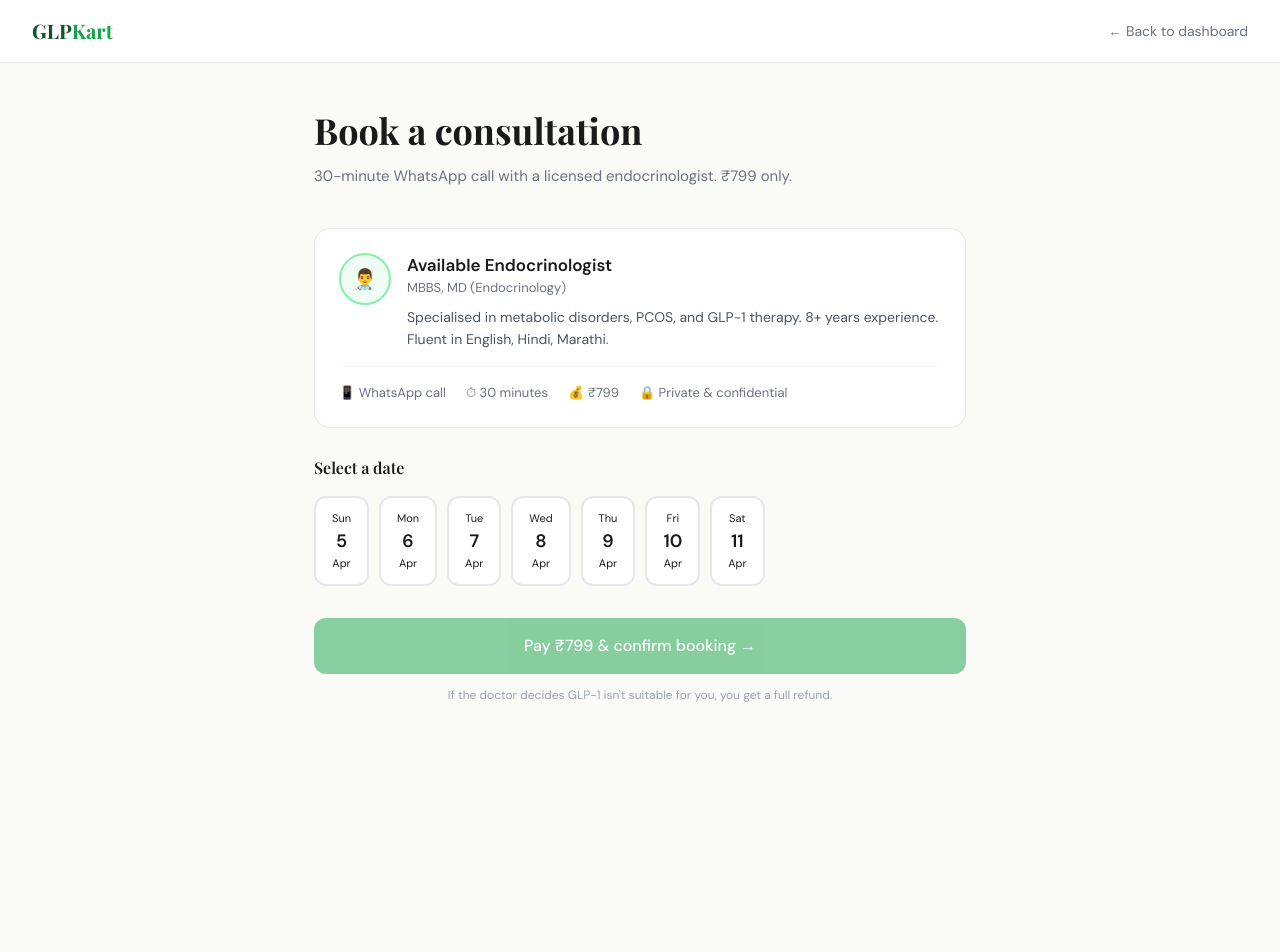
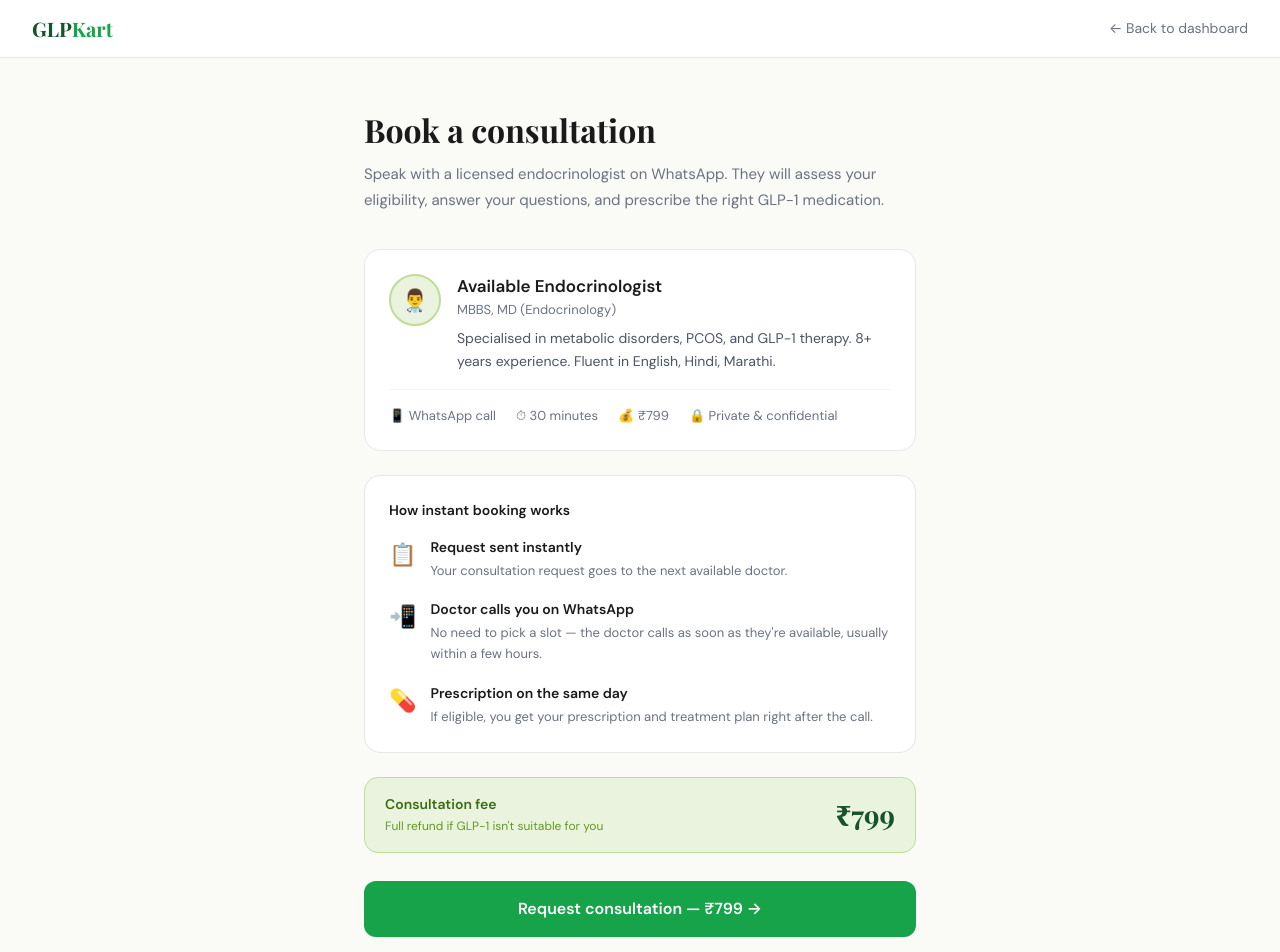
Before and after one commit to glpkart/glpkart-frontend, a Next.js app: page /book in a window 1280 px wide. Shown: the top 952 px of the page. Before the commit the page ends 800 px from the top, so only its background shows below. Built offline with nearby package versions, Linux system fonts and the light colour scheme; sample sign-in values are in the browser's storage.

Commit message:
Add files via upload

```diff
--- a/src/app/book/page.tsx
+++ b/src/app/book/page.tsx
@@ -5,193 +5,174 @@ import Link from 'next/link'
 import { consultApi } from '@/lib/api'
 import { useAuthStore } from '@/lib/store'
 
-// Hardcoded doctor for MVP — in production, fetch from /doctors
-const MVP_DOCTOR = {
-  id: '', // filled from env or first fetch
-  name: 'Available Endocrinologist',
-  qualification: 'MBBS, MD (Endocrinology)',
-  bio: 'Specialised in metabolic disorders, PCOS, and GLP-1 therapy. 8+ years experience. Fluent in English, Hindi, Marathi.',
-}
-
-const TIME_SLOTS = [
-  '09:00', '09:30', '10:00', '10:30', '11:00', '11:30',
-  '14:00', '14:30', '15:00', '15:30', '16:00', '16:30',
-  '17:00', '17:30', '18:00',
-]
-
-function getNext7Days() {
-  const days = []
-  for (let i = 1; i <= 7; i++) {
-    const d = new Date()
-    d.setDate(d.getDate() + i)
-    days.push(d)
-  }
-  return days
-}
-
-declare global {
-  interface Window { Razorpay: any }
-}
+const G = '#16a34a'
+const GL = '#EAF3DE'
+const GD = '#14532b'
+const BORDER = '#e5e7eb'
+const MUTED = '#6b7280'
+const FAINT = '#9ca3af'
+const INK = '#1a1a1a'
+const SANS = "'DM Sans', -apple-system, sans-serif"
+const SERIF = "'Playfair Display', Georgia, serif"
 
 export default function BookPage() {
   const router = useRouter()
   const { isLoggedIn } = useAuthStore()
-  const [selectedDate, setSelectedDate] = useState<Date | null>(null)
-  const [selectedTime, setSelectedTime] = useState<string | null>(null)
   const [booking, setBooking] = useState(false)
+  const [done, setDone] = useState(false)
   const [error, setError] = useState('')
-  const days = getNext7Days()
 
   useEffect(() => {
-    if (!isLoggedIn()) { router.push('/login?next=book'); return }
-    // Load Razorpay script
-    const script = document.createElement('script')
-    script.src = 'https://checkout.razorpay.com/v1/checkout.js'
-    document.head.appendChild(script)
+    if (!isLoggedIn()) router.push('/login?next=book')
   }, [])
 
   async function handleBook() {
-    if (!selectedDate || !selectedTime) { setError('Please select a date and time'); return }
-    if (!isLoggedIn()) { router.push('/login?next=book'); return }
     setBooking(true)
     setError('')
-
     try {
-      const scheduledAt = new Date(selectedDate)
-      const [h, m] = selectedTime.split(':')
-      scheduledAt.setHours(parseInt(h), parseInt(m), 0, 0)
-
-      // For MVP: use first available doctor ID
-      // In production: fetch from /doctors and let patient choose
-      const doctorId = process.env.NEXT_PUBLIC_DOCTOR_ID || 'PLACEHOLDER_DOCTOR_ID'
-
-      const res = await consultApi.book(doctorId, scheduledAt.toISOString())
-      const { razorpayOrderId, amountPaise, razorpayKeyId } = res.data
-
-      // Open Razorpay
-      const options = {
-        key: razorpayKeyId || process.env.NEXT_PUBLIC_RAZORPAY_KEY,
-        amount: amountPaise,
-        currency: 'INR',
-        name: 'GLPKart',
-        description: 'GLP-1 Doctor Consultation',
-        order_id: razorpayOrderId,
-        handler: () => {
-          // Payment captured — webhook handles the rest
-          router.push('/dashboard?booked=1')
-        },
-        prefill: { contact: '' },
-        theme: { color: '#16a34a' },
-        modal: { ondismiss: () => setBooking(false) },
+      // Instant booking — scheduledAt is now, doctor calls ASAP
+      const doctorId = process.env.NEXT_PUBLIC_DOCTOR_ID || ''
+      if (!doctorId) {
+        setError('No doctor available right now. Please try again shortly.')
+        setBooking(false)
+        return
       }
-
-      const rzp = new window.Razorpay(options)
-      rzp.open()
+      await consultApi.book(doctorId, new Date().toISOString())
+      setDone(true)
     } catch (err: any) {
       setError(err.response?.data?.error || 'Booking failed. Please try again.')
       setBooking(false)
     }
   }
 
+  const Nav = (
+    <nav style={{ background: 'white', borderBottom: `1px solid ${BORDER}`, padding: '0 32px', height: 58, display: 'flex', alignItems: 'center', justifyContent: 'space-between', fontFamily: SANS }}>
+      <Link href="/" style={{ fontFamily: SERIF, fontSize: 20, fontWeight: 700, color: GD, textDecoration: 'none' }}>
+        GLP<span style={{ color: G }}>Kart</span>
+      </Link>
+      <Link href="/dashboard" style={{ fontSize: 14, color: MUTED, textDecoration: 'none' }}>← Back to dashboard</Link>
+    </nav>
+  )
+
+  // ─── Success state ───────────────────────────────────────────────────────────
+  if (done) return (
+    <div style={{ minHeight: '100vh', background: '#FAFAF7', fontFamily: SANS }}>
+      {Nav}
+      <div style={{ maxWidth: 540, margin: '0 auto', padding: '80px 24px', textAlign: 'center' }}>
+        <div style={{ width: 72, height: 72, borderRadius: '50%', background: GL, margin: '0 auto 24px', display: 'flex', alignItems: 'center', justifyContent: 'center' }}>
+          <svg width="32" height="32" viewBox="0 0 32 32" fill="none">
+            <circle cx="16" cy="16" r="14" stroke={G} strokeWidth="2"/>
+            <path d="M10 16l4 4 8-8" stroke={G} strokeWidth="2.5" strokeLinecap="round" strokeLinejoin="round"/>
+          </svg>
+        </div>
+        <h1 style={{ fontFamily: SERIF, fontSize: 28, fontWeight: 700, color: INK, marginBottom: 12 }}>
+          Consultation requested!
+        </h1>
+        <p style={{ fontSize: 15, color: MUTED, lineHeight: 1.8, marginBottom: 32 }}>
+          Your request has been sent to our doctor. They will call you on WhatsApp as soon as possible — usually within a few hours.
+        </p>
+        <div style={{ background: GL, border: '1px solid #C0DD97', borderRadius: 14, padding: 24, marginBottom: 32, textAlign: 'left' }}>
+          <div style={{ fontSize: 14, fontWeight: 600, color: '#3B6D11', marginBottom: 12 }}>What happens next</div>
+          {[
+            'Doctor reviews your profile before calling',
+            'You receive a WhatsApp call — keep your phone handy',
+            '30-minute consultation to assess your eligibility',
+            'Prescription and treatment plan sent after the call',
+          ].map((s, i) => (
+            <div key={i} style={{ display: 'flex', gap: 10, marginBottom: 8, fontSize: 13, color: '#374151', alignItems: 'center' }}>
+              <div style={{ width: 22, height: 22, borderRadius: '50%', background: G, color: 'white', fontSize: 11, fontWeight: 700, display: 'flex', alignItems: 'center', justifyContent: 'center', flexShrink: 0 }}>{i + 1}</div>
+              {s}
+            </div>
+          ))}
+        </div>
+        <Link href="/dashboard" style={{ display: 'inline-flex', padding: '13px 32px', background: G, color: 'white', borderRadius: 10, fontSize: 15, fontWeight: 500, textDecoration: 'none' }}>
+          Go to dashboard →
+        </Link>
+      </div>
+    </div>
+  )
+
+  // ─── Booking page ────────────────────────────────────────────────────────────
   return (
-    <div style={{ minHeight: '100vh', background: 'var(--cream)', fontFamily: "'DM Sans', sans-serif" }}>
-      <nav style={{ background: 'white', borderBottom: '1px solid #e5e7eb', padding: '16px 32px', display: 'flex', alignItems: 'center', justifyContent: 'space-between' }}>
-        <Link href="/" style={{ fontFamily: "'Playfair Display', serif", fontSize: 20, fontWeight: 700, color: 'var(--brand-dark)', textDecoration: 'none' }}>
-          GLP<span style={{ color: 'var(--brand)' }}>Kart</span>
-        </Link>
-        <Link href="/dashboard" style={{ fontSize: 14, color: '#6b7280', textDecoration: 'none' }}>← Back to dashboard</Link>
-      </nav>
+    <div style={{ minHeight: '100vh', background: '#FAFAF7', fontFamily: SANS }}>
+      {Nav}
+      <div style={{ maxWidth: 600, margin: '0 auto', padding: '48px 24px' }}>
 
-      <div style={{ maxWidth: 700, margin: '0 auto', padding: '40px 24px' }}>
-        <h1 style={{ fontFamily: "'Playfair Display', serif", fontSize: 36, fontWeight: 700, color: '#1a1a1a', marginBottom: 8 }}>Book a consultation</h1>
-        <p style={{ fontSize: 15, color: '#6b7280', marginBottom: 40 }}>30-minute WhatsApp call with a licensed endocrinologist. ₹799 only.</p>
+        <h1 style={{ fontFamily: SERIF, fontSize: 32, fontWeight: 700, color: INK, marginBottom: 8 }}>
+          Book a consultation
+        </h1>
+        <p style={{ fontSize: 15, color: MUTED, marginBottom: 36, lineHeight: 1.7 }}>
+          Speak with a licensed endocrinologist on WhatsApp. They will assess your eligibility, answer your questions, and prescribe the right GLP-1 medication.
+        </p>
 
         {/* Doctor card */}
-        <div style={{ background: 'white', borderRadius: 16, padding: 24, border: '1px solid #e5e7eb', marginBottom: 28 }}>
+        <div style={{ background: 'white', borderRadius: 16, padding: 24, border: `1px solid ${BORDER}`, marginBottom: 24 }}>
           <div style={{ display: 'flex', gap: 16, alignItems: 'flex-start' }}>
-            <div style={{ width: 52, height: 52, borderRadius: '50%', background: '#f0fdf6', border: '2px solid #86efac', display: 'flex', alignItems: 'center', justifyContent: 'center', fontSize: 20, flexShrink: 0 }}>👨‍⚕️</div>
+            <div style={{ width: 52, height: 52, borderRadius: '50%', background: GL, border: `2px solid #C0DD97`, display: 'flex', alignItems: 'center', justifyContent: 'center', fontSize: 22, flexShrink: 0 }}>👨‍⚕️</div>
             <div>
-              <div style={{ fontSize: 17, fontWeight: 600, color: '#1a1a1a' }}>{MVP_DOCTOR.name}</div>
-              <div style={{ fontSize: 13, color: '#6b7280', marginBottom: 8 }}>{MVP_DOCTOR.qualification}</div>
-              <p style={{ fontSize: 14, color: '#4b5563', lineHeight: 1.6 }}>{MVP_DOCTOR.bio}</p>
+              <div style={{ fontSize: 17, fontWeight: 600, color: INK }}>Available Endocrinologist</div>
+              <div style={{ fontSize: 13, color: MUTED, marginBottom: 8 }}>MBBS, MD (Endocrinology)</div>
+              <p style={{ fontSize: 14, color: '#4b5563', lineHeight: 1.65 }}>
+                Specialised in metabolic disorders, PCOS, and GLP-1 therapy. 8+ years experience. Fluent in English, Hindi, Marathi.
+              </p>
             </div>
           </div>
-          <div style={{ marginTop: 16, paddingTop: 16, borderTop: '1px solid #f3f4f6', display: 'flex', gap: 20, fontSize: 13, color: '#6b7280' }}>
+          <div style={{ marginTop: 16, paddingTop: 16, borderTop: `1px solid #f3f4f6`, display: 'flex', gap: 20, fontSize: 13, color: MUTED, flexWrap: 'wrap' }}>
             <span>📱 WhatsApp call</span>
             <span>⏱ 30 minutes</span>
             <span>💰 ₹799</span>
-            <span>🔒 Private & confidential</span>
+            <span>🔒 Private &amp; confidential</span>
           </div>
         </div>
 
-        {/* Date selection */}
-        <div style={{ marginBottom: 28 }}>
-          <h3 style={{ fontSize: 16, fontWeight: 600, color: '#1a1a1a', marginBottom: 16 }}>Select a date</h3>
-          <div style={{ display: 'flex', gap: 10, overflowX: 'auto', paddingBottom: 4 }}>
-            {days.map((d, i) => {
-              const selected = selectedDate?.toDateString() === d.toDateString()
-              return (
-                <button key={i} onClick={() => { setSelectedDate(d); setSelectedTime(null) }} style={{
-                  padding: '12px 16px', borderRadius: 12, border: '2px solid', cursor: 'pointer', flexShrink: 0, fontFamily: 'inherit', textAlign: 'center',
-                  background: selected ? 'var(--brand)' : 'white',
-                  borderColor: selected ? 'var(--brand)' : '#e5e7eb',
-                  color: selected ? 'white' : '#1a1a1a',
-                }}>
-                  <div style={{ fontSize: 11, marginBottom: 2 }}>{d.toLocaleDateString('en-IN', { weekday: 'short' })}</div>
-                  <div style={{ fontSize: 18, fontWeight: 700 }}>{d.getDate()}</div>
-                  <div style={{ fontSize: 11 }}>{d.toLocaleDateString('en-IN', { month: 'short' })}</div>
-                </button>
-              )
-            })}
-          </div>
+        {/* How it works */}
+        <div style={{ background: 'white', borderRadius: 16, padding: 24, border: `1px solid ${BORDER}`, marginBottom: 24 }}>
+          <div style={{ fontSize: 14, fontWeight: 600, color: INK, marginBottom: 16 }}>How instant booking works</div>
+          {[
+            { icon: '📋', title: 'Request sent instantly', desc: 'Your consultation request goes to the next available doctor.' },
+            { icon: '📲', title: 'Doctor calls you on WhatsApp', desc: 'No need to pick a slot — the doctor calls as soon as they\'re available, usually within a few hours.' },
+            { icon: '💊', title: 'Prescription on the same day', desc: 'If eligible, you get your prescription and treatment plan right after the call.' },
+          ].map((item, i) => (
+            <div key={i} style={{ display: 'flex', gap: 14, marginBottom: i < 2 ? 18 : 0, alignItems: 'flex-start' }}>
+              <div style={{ fontSize: 22, flexShrink: 0, marginTop: 1 }}>{item.icon}</div>
+              <div>
+                <div style={{ fontSize: 14, fontWeight: 600, color: INK, marginBottom: 3 }}>{item.title}</div>
+                <div style={{ fontSize: 13, color: MUTED, lineHeight: 1.6 }}>{item.desc}</div>
+              </div>
+            </div>
+          ))}
         </div>
 
-        {/* Time slots */}
-        {selectedDate && (
-          <div style={{ marginBottom: 32 }}>
-            <h3 style={{ fontSize: 16, fontWeight: 600, color: '#1a1a1a', marginBottom: 16 }}>Select a time (IST)</h3>
-            <div style={{ display: 'grid', gridTemplateColumns: 'repeat(5, 1fr)', gap: 8 }}>
-              {TIME_SLOTS.map(t => {
-                const selected = selectedTime === t
-                return (
-                  <button key={t} onClick={() => setSelectedTime(t)} style={{
-                    padding: '10px 8px', borderRadius: 8, border: '2px solid', cursor: 'pointer', fontFamily: 'inherit', fontSize: 14,
-                    background: selected ? 'var(--brand)' : 'white',
-                    borderColor: selected ? 'var(--brand)' : '#e5e7eb',
-                    color: selected ? 'white' : '#374151',
-                  }}>
-                    {t}
-                  </button>
-                )
-              })}
-            </div>
+        {/* Pricing */}
+        <div style={{ background: GL, border: '1px solid #C0DD97', borderRadius: 14, padding: '16px 20px', marginBottom: 28, display: 'flex', justifyContent: 'space-between', alignItems: 'center' }}>
+          <div>
+            <div style={{ fontSize: 14, fontWeight: 600, color: '#3B6D11' }}>Consultation fee</div>
+            <div style={{ fontSize: 12, color: '#639922', marginTop: 2 }}>Full refund if GLP-1 isn't suitable for you</div>
+          </div>
+          <div style={{ fontFamily: SERIF, fontSize: 28, fontWeight: 700, color: GD }}>₹799</div>
+        </div>
+
+        {error && (
+          <div style={{ background: '#fef2f2', border: '1px solid #fecaca', borderRadius: 10, padding: '12px 16px', marginBottom: 16, fontSize: 14, color: '#b91c1c' }}>
+            {error}
           </div>
         )}
 
-        {/* Summary & pay */}
-        {selectedDate && selectedTime && (
-          <div style={{ background: '#f0fdf6', borderRadius: 16, padding: 24, marginBottom: 24, border: '1px solid #bbf7d2' }}>
-            <h3 style={{ fontSize: 16, fontWeight: 600, color: 'var(--brand-dark)', marginBottom: 12 }}>Booking summary</h3>
-            <div style={{ fontSize: 14, color: '#374151', lineHeight: 2 }}>
-              <div>📅 {selectedDate.toLocaleDateString('en-IN', { weekday: 'long', day: 'numeric', month: 'long', year: 'numeric' })}</div>
-              <div>🕐 {selectedTime} IST</div>
-              <div>👨‍⚕️ {MVP_DOCTOR.name}</div>
-              <div>💰 ₹799 · Paid via Razorpay</div>
-            </div>
-          </div>
-        )}
+        <button
+          onClick={handleBook}
+          disabled={booking}
+          style={{
+            width: '100%', padding: '16px', background: booking ? '#86efac' : G,
+            color: 'white', borderRadius: 12, fontSize: 16, fontWeight: 600,
+            border: 'none', cursor: booking ? 'not-allowed' : 'pointer',
+            fontFamily: SANS, transition: 'background 0.2s',
+          }}
+        >
+          {booking ? 'Requesting consultation…' : 'Request consultation — ₹799 →'}
+        </button>
 
-        {error && <p style={{ color: '#ef4444', fontSize: 14, marginBottom: 16 }}>{error}</p>}
-
-        <button onClick={handleBook} disabled={booking || !selectedDate || !selectedTime} style={{
-          width: '100%', padding: '16px', background: 'var(--brand)', color: 'white', borderRadius: 12,
-          fontSize: 16, fontWeight: 500, border: 'none', cursor: 'pointer', fontFamily: 'inherit',
-          opacity: (!selectedDate || !selectedTime) ? 0.5 : 1,
-        }}>
-          {booking ? 'Processing...' : 'Pay ₹799 & confirm booking →'}
-        </button>
-        <p style={{ marginTop: 12, fontSize: 12, color: '#9ca3af', textAlign: 'center' }}>
-          If the doctor decides GLP-1 isn't suitable for you, you get a full refund.
+        <p style={{ marginTop: 12, fontSize: 12, color: FAINT, textAlign: 'center', lineHeight: 1.7 }}>
+          By booking you agree to our Terms of Service. Payment collected by the doctor after consultation.
         </p>
       </div>
     </div>
```
